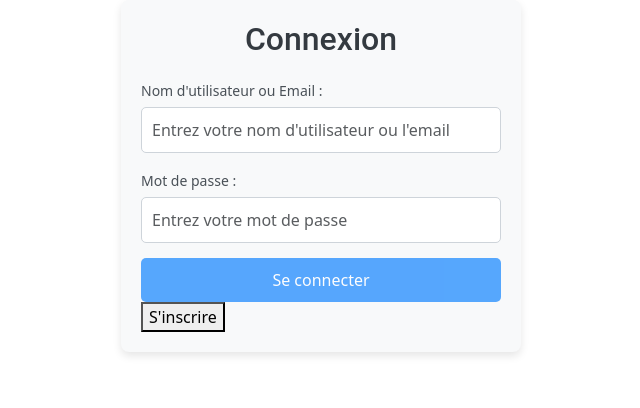
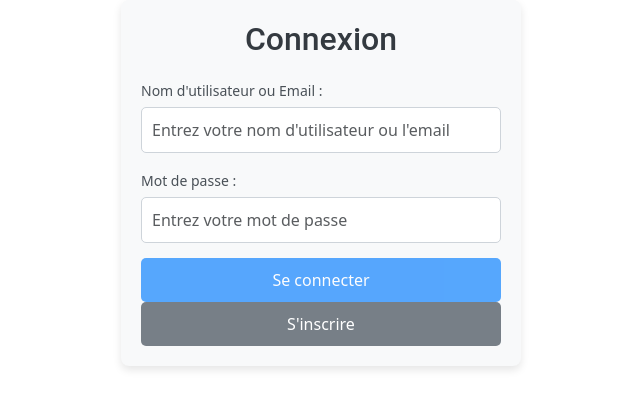
Before and after one commit to TibOwO/CyberGameFront, an Angular app: page /auth/login in a window 1280 px wide. Shown: the top 408 px of the page, without its empty margins (319-959 px from the left). Built offline with nearby package versions, Linux system fonts and the light colour scheme.

Commit message:
add verifmail + modif boutons

```diff
--- a/src/app/app.module.ts
+++ b/src/app/app.module.ts
@@ -6,7 +6,6 @@ import { AppComponent } from './app.component';
 import { HomeComponent } from './home/home.component';
 import { GameComponent } from './game/game.component';
 import { EmailAppComponent } from './game/email-app/email-app.component';
-import { VerifMailComponent } from './auth/register/verif-mail/verif-mail.component';
 
 
 @NgModule({
--- a/src/app/auth/login/login.component.css
+++ b/src/app/auth/login/login.component.css
@@ -46,12 +46,25 @@ input[type="password"]:focus {
   padding: 10px;
   font-size: 16px;
   color: #fff;
-  background-color: #007bff;
   border: none;
   border-radius: 5px;
   cursor: pointer;
+  text-align: center;
 }
 
-.btn:hover {
+.btn-primary {
+  background-color: #007bff;
+}
+
+.btn-primary:hover {
   background-color: #0056b3;
 }
+
+
+.btn-secondary {
+  background-color: #777f87;
+}
+
+.btn-secondary:hover {
+  background-color: #495057;
+}
--- a/src/app/auth/login/login.component.html
+++ b/src/app/auth/login/login.component.html
@@ -15,5 +15,5 @@
     </div>
     <button type="submit" class="btn btn-primary" [disabled]="!loginForm.form.valid">Se connecter</button>
   </form>
-  <button (click)="navigateToRegister()" class="btn-secondary">S'inscrire</button>
+  <button (click)="navigateToRegister()" class="btn btn-secondary">S'inscrire</button>
 </div>
--- a/src/app/auth/register/register.component.css
+++ b/src/app/auth/register/register.component.css
@@ -46,12 +46,25 @@ input[type="password"]:focus {
   padding: 10px;
   font-size: 16px;
   color: #fff;
-  background-color: #007bff;
   border: none;
   border-radius: 5px;
   cursor: pointer;
+  text-align: center;
 }
 
-.btn:hover {
+.btn-primary {
+  background-color: #007bff;
+}
+
+.btn-primary:hover {
   background-color: #0056b3;
 }
+
+
+.btn-secondary {
+  background-color: #777f87;
+}
+
+.btn-secondary:hover {
+  background-color: #495057;
+}
--- a/src/app/auth/register/register.component.html
+++ b/src/app/auth/register/register.component.html
@@ -21,5 +21,5 @@
     </div>
     <button type="submit" class="btn btn-primary" [disabled]="!registerForm.form.valid">S'inscrire</button>
   </form>
-  <button (click)="navigateToLogin()" class="btn-secondary">Se connecter</button>
+  <button (click)="navigateToLogin()" class="btn btn-secondary">Se connecter</button>
 </div>
--- a/src/app/auth/register/register.component.ts
+++ b/src/app/auth/register/register.component.ts
@@ -33,7 +33,7 @@ export class RegisterComponent {
       (response) => {
         console.log('User registered successfully', response);
         // Navigate to the /game page after successful registration
-        this.router.navigate(['/register/verifmail']);
+        this.router.navigate(['auth/register/verifmail']);
       },
       (error) => {
         console.error('Registration failed', error);
--- a/src/app/auth/register/verif-mail/verif-mail.component.css
+++ b/src/app/auth/register/verif-mail/verif-mail.component.css
@@ -0,0 +1,90 @@
+/* Styling for the container */
+.container {
+    width: 100%;
+    max-width: 400px;
+    margin: 0 auto;
+    padding: 20px;
+    border-radius: 8px;
+    box-shadow: 0px 4px 8px rgba(0, 0, 0, 0.1);
+    background-color: #f8f9fa;
+  }
+
+  /* Heading styles */
+  h2 {
+    font-family: 'Roboto', sans-serif;
+    color: #343a40;
+    text-align: center;
+    margin-bottom: 20px;
+  }
+
+  /* Styling for the form inputs */
+  .form-group {
+    margin-bottom: 15px;
+  }
+
+  label {
+    font-size: 14px;
+    color: #495057;
+  }
+
+  input[type="text"] {
+    width: 100%;
+    padding: 10px;
+    margin-top: 5px;
+    border-radius: 5px;
+    border: 1px solid #ced4da;
+    box-sizing: border-box;
+  }
+
+  input[type="text"]:focus {
+    outline: none;
+    border-color: #80bdff;
+    box-shadow: 0px 0px 5px rgba(0, 123, 255, 0.25);
+  }
+
+  /* Button styles */
+  .btn {
+    width: 100%;
+    padding: 10px;
+    font-size: 16px;
+    color: #fff;
+    border: none;
+    border-radius: 5px;
+    cursor: pointer;
+    text-align: center;
+  }
+
+  /* Primary button (for verification) */
+  .btn-primary {
+    background-color: #007bff;
+  }
+
+  .btn-primary:hover {
+    background-color: #0056b3;
+  }
+
+  /* Secondary button (for resending the code) */
+  .btn-secondary {
+    background-color: #d34d5a;
+  }
+
+  .btn-secondary:hover {
+    background-color: #bf2e3c;
+  }
+
+  /* New button for "Retour à l'inscription" */
+  .btn-danger {
+    background-color: #777f87;  /* Green color */
+  }
+
+  .btn-danger:hover {
+    background-color: #495057;
+  }
+
+  /* Error message style */
+  .erreur {
+    color: #dc3545;
+    font-size: 14px;
+    margin-top: 10px;
+    text-align: center;
+  }
--- a/src/app/auth/register/verif-mail/verif-mail.component.html
+++ b/src/app/auth/register/verif-mail/verif-mail.component.html
@@ -1 +1,19 @@
-<p>verif-mail works!</p>
+<div class="container">
+    <h2>Vérification de votre e-mail</h2>
+
+    <p>Un code de vérification a été envoyée à cette adresse mail.</p>
+
+    <form (ngSubmit)="verifierCode()" #verifForm="ngForm">
+      <div class="form-group">
+        <label for="code">Code de vérification :</label>
+        <input type="text" id="code" class="form-control"
+               [(ngModel)]="codeVerification" name="code" required>
+      </div>
+      <button type="submit" class="btn btn-primary">Vérifier le code</button>
+    </form>
+
+    <p *ngIf="messageErreur" class="erreur">{{ messageErreur }}</p>
+
+    <button (click)="reenvoyerCode()" class="btn btn-secondary">Réenvoyer le code</button>
+    <button (click)="goBack()" class="btn btn-danger">Retour à l'inscription</button>
+</div>
--- a/src/app/auth/register/verif-mail/verif-mail.component.ts
+++ b/src/app/auth/register/verif-mail/verif-mail.component.ts
@@ -1,15 +1,48 @@
 import { Component } from '@angular/core';
 import { Router } from '@angular/router';
-import { FormsModule } from '@angular/forms';  // Ensure FormsModule is imported
-import { AuthService } from '../../services/auth.service';
+import { FormsModule } from '@angular/forms';
+import { CommonModule } from '@angular/common';
+import { AuthService } from '../../services/auth.service';  // Import the AuthService
 
 @Component({
   selector: 'app-verif-mail',
   standalone: true,
-  imports: [],
+  imports: [FormsModule, CommonModule],
   templateUrl: './verif-mail.component.html',
-  styleUrl: './verif-mail.component.css'
+  styleUrls: ['./verif-mail.component.css']
 })
 export class VerifMailComponent {
+  codeVerification: string = '';
+  messageErreur: string = '';
+  email: string = '';  // L'email pour renvoyer le code
+
+  constructor(private router: Router, private authService: AuthService) {
+    // L'email doit être récupéré depuis une autre partie de l'application (ex: localStorage)
+    this.email = localStorage.getItem('email') || ''; // Exemple de récupération d'email
+  }
+
+  // Cette méthode permet de vérifier le code de vérification
+  verifierCode() {
+    this.router.navigate(['/game']);
+  }
+
+  // Appel au service AuthService pour renvoyer le code de vérification
+  reenvoyerCode() {
+    // Appel à la méthode du service pour renvoyer le code
+    this.authService.renvoyerMail(this.email).subscribe(
+      (response) => {
+        console.log(response.message);  // Affiche un message de succès dans la console
+        this.messageErreur = '';  // Clear error message if successful
+      },
+      (error) => {
+        console.error('Erreur lors du renvoi du mail:', error);
+        this.messageErreur = 'Une erreur est survenue lors du renvoi du code.';  // Message d'erreur en cas d'échec
+      }
+    );
+  }
+
+  goBack() {
+    this.router.navigate(['/register']);
+  }
 
 }
--- a/src/app/auth/services/auth.service.ts
+++ b/src/app/auth/services/auth.service.ts
@@ -20,7 +20,13 @@ export class AuthService {
     console.log('Logging in user:', credentials);
     // Simulate successful login response after 1 second
     return of({ success: true });
-}
+  }
+
+  renvoyerMail(email: string): Observable<any> {
+    console.log('Resending verification email to:', email);
+    // Simulate email resend and return a successful response after 1 second
+    return of({ success: true });
+  }
 
   isAuthenticated(): boolean {
     return true;
```
